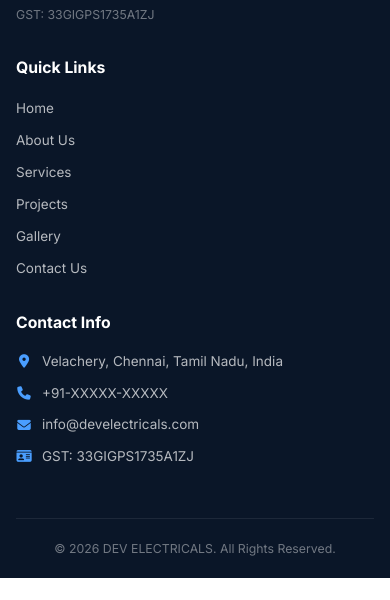
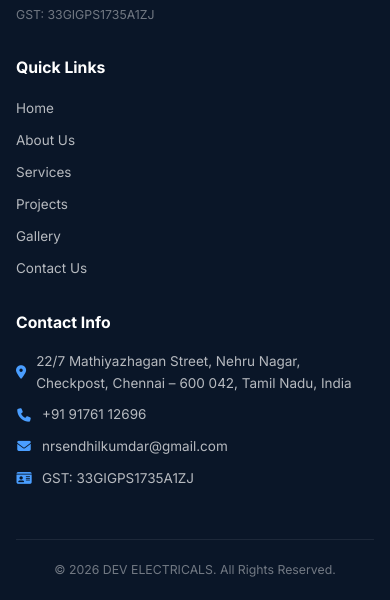
Before and after one commit to thangavasanth/DevElecticals, a plain HTML site: page index.html in a window 390 px wide. Shown: the part 3245-3845 px from the top of the page. Before the commit the page ends 3823 px from the top, so only its background shows below. Drawn offline with Linux system fonts and the light colour scheme.

Commit message:
fix: update contact info, WhatsApp link, and use logo in gallery
- Address: 22/7 Mathiyazhagan Street, Nehru Nagar, Checkpost, Chennai 600042
- Email: nrsendhilkumdar@gmail.com
- Phone: +91 91761 12696
- WhatsApp button links to 919176112696
- Call button links to +919176112696
- Gallery uses logo as placeholder image
- Footer shows full address

```diff
--- a/data/content.json
+++ b/data/content.json
@@ -2,14 +2,18 @@
   "company": {
     "name": "DEV ELECTRICALS",
     "gst": "33GIGPS1735A1ZJ",
+    "address": {
+      "en": "22/7 Mathiyazhagan Street, Nehru Nagar, Checkpost, Chennai – 600 042, Tamil Nadu, India",
+      "ta": "22/7 மதியழகன் தெரு, நேரு நகர், செக்போஸ்ட், சென்னை – 600 042, தமிழ்நாடு, இந்தியா"
+    },
     "location": {
-      "en": "Velachery, Chennai, Tamil Nadu, India",
-      "ta": "வேளச்சேரி, சென்னை, தமிழ்நாடு, இந்தியா"
+      "en": "Chennai, Tamil Nadu, India",
+      "ta": "சென்னை, தமிழ்நாடு, இந்தியா"
     },
-    "phone": ["+919176112696"],
-    "email": "info@develectricals.com",
-    "mapCoords": { "lat": 12.9815, "lng": 80.2180 },
-    "mapLink": "https://maps.google.com/?q=12.9815,80.2180"
+    "phone": ["+91 91761 12696"],
+    "email": "nrsendhilkumdar@gmail.com",
+    "mapCoords": { "lat": 13.0674, "lng": 80.2376 },
+    "mapLink": "https://maps.google.com/?q=13.0674,80.2376"
   },
   "tagline": {
     "en": "Powering Infrastructure. Illuminating Communities.",
--- a/index.html
+++ b/index.html
@@ -104,9 +104,9 @@
         </div>
         <div class="footer-contact">
           <h4 data-i18n="footer.contactInfo">Contact Info</h4>
-          <p><i class="fas fa-map-marker-alt"></i> <span data-i18n-key="location"></span></p>
-          <p><i class="fas fa-phone"></i> <span id="footer-phone">+91-XXXXX-XXXXX</span></p>
-          <p><i class="fas fa-envelope"></i> <span id="footer-email">info@develectricals.com</span></p>
+          <p><i class="fas fa-map-marker-alt"></i> <span data-i18n-key="address"></span></p>
+          <p><i class="fas fa-phone"></i> <a href="tel:+919176112696">+91 91761 12696</a></p>
+          <p><i class="fas fa-envelope"></i> <a href="mailto:nrsendhilkumdar@gmail.com">nrsendhilkumdar@gmail.com</a></p>
           <p><i class="fas fa-id-card"></i> GST: 33GIGPS1735A1ZJ</p>
         </div>
       </div>
@@ -118,10 +118,10 @@
 
   <!-- Floating Buttons -->
   <div class="floating-buttons">
-    <a href="https://wa.me/" target="_blank" class="float-btn whatsapp-btn" title="WhatsApp">
+    <a href="https://wa.me/919176112696" target="_blank" class="float-btn whatsapp-btn" title="WhatsApp">
       <i class="fab fa-whatsapp"></i>
     </a>
-    <a href="tel:" class="float-btn call-btn" title="Call Us">
+    <a href="tel:+919176112696" class="float-btn call-btn" title="Call Us">
       <i class="fas fa-phone-alt"></i>
     </a>
   </div>
--- a/js/i18n.js
+++ b/js/i18n.js
@@ -58,6 +58,7 @@
       const key = el.getAttribute('data-i18n-key');
       if (key === 'tagline') el.textContent = t(contentData.tagline);
       if (key === 'location') el.textContent = t(contentData.company.location);
+      if (key === 'address') el.textContent = t(contentData.company.address);
     });
     // Update SEO
     const title = t(contentData.seo.title);
--- a/js/pages/contact.js
+++ b/js/pages/contact.js
@@ -31,7 +31,7 @@
                 <div class="contact-card-icon"><i class="fas fa-map-marker-alt"></i></div>
                 <div>
                   <h4>${lang === 'ta' ? 'முகவரி' : 'Address'}</h4>
-                  <p>${t(company.location)}</p>
+                  <p>${t(company.address)}</p>
                 </div>
               </div>
 
--- a/js/pages/gallery.js
+++ b/js/pages/gallery.js
@@ -55,7 +55,7 @@
       const title = t(item.title);
       return `
         <div class="gallery-item reveal stagger-${(i % 3) + 1}" data-category="${item.category}" data-index="${i}">
-          <div class="gallery-placeholder"><i class="fas fa-${item.type === 'video' ? 'video' : 'image'}"></i></div>
+          <img src="assets/images/logo.png" alt="${title}" style="width:100%;height:100%;object-fit:cover;border-radius:var(--radius-md);">
           <div class="gallery-overlay"><p>${title}</p></div>
         </div>
       `;
```
